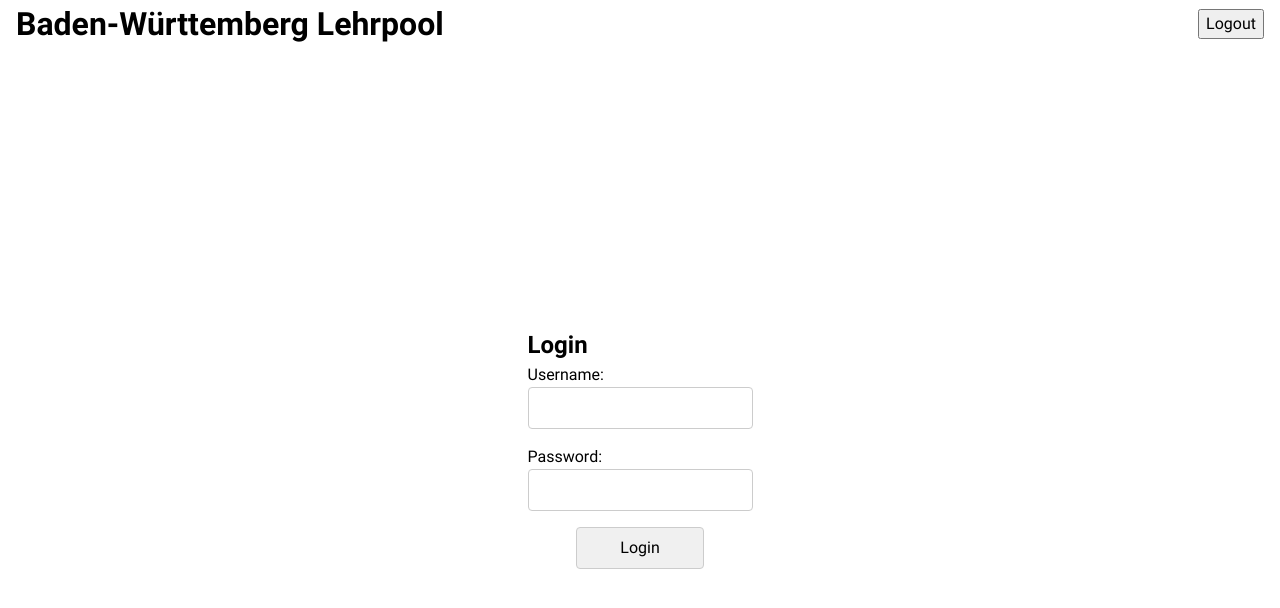
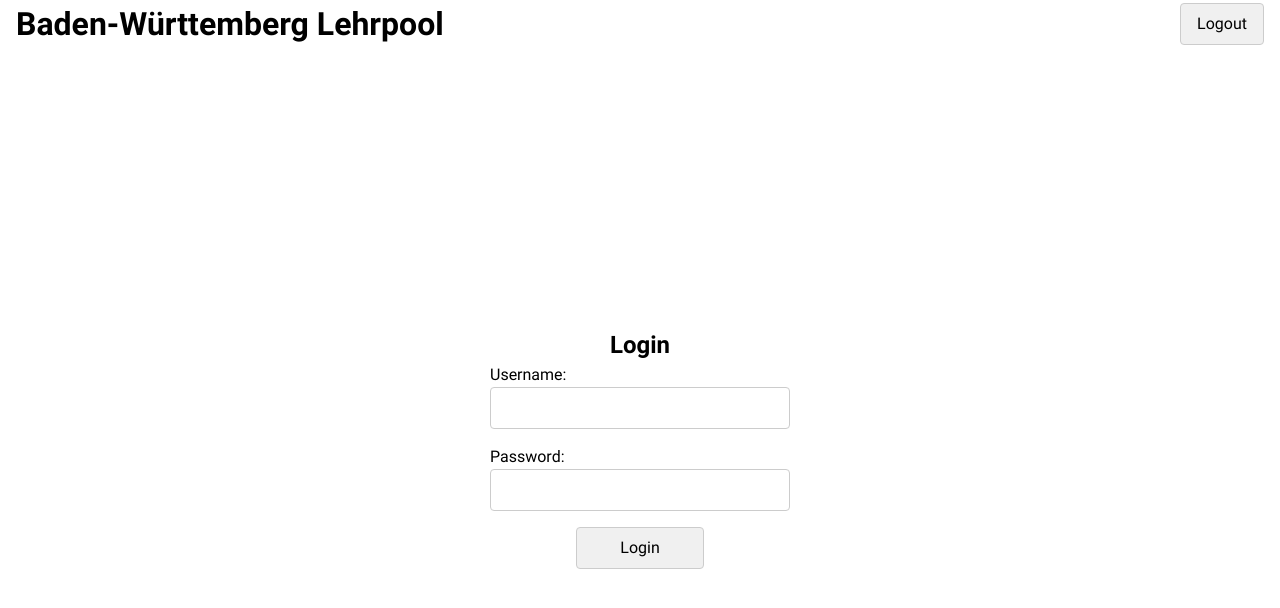
Before and after one commit to rafaelgieschke/bwlp-vue-frontend, a Vue app: page /login in a window 1280 px wide. Shown: the top 608 px of the page. Built offline with nearby package versions, Linux system fonts and the light colour scheme; sample sign-in values are in the browser's storage.

Commit message:
Make use of Pinia for login and stuff

```diff
--- a/package.json
+++ b/package.json
@@ -9,6 +9,7 @@
     "preview": "vite preview"
   },
   "dependencies": {
+    "pinia": "^2.3.0",
     "vue": "^3.5.13",
     "vue-router": "^4.5.0"
   },
--- a/src/App.vue
+++ b/src/App.vue
@@ -1,23 +1,21 @@
 <template>
   <header>
     <h1>Baden-Württemberg Lehrpool</h1>
-    <button v-if="authToken !== ''" @click="logout">Logout</button>
+    <button v-if="authStore.authToken" @click="logout">Logout</button>
   </header>
 
   <router-view></router-view>
 </template>
 
 <script setup>
-import { ref } from 'vue';
 import { useRouter } from 'vue-router';
+import { useAuthStore } from '@/stores/auth-store';
 
 const router = useRouter();
-
-let authToken = ref(localStorage.getItem('authToken') || '');
+const authStore = useAuthStore();
 
 const logout = () => {
-  localStorage.removeItem('authToken');
-  authToken.value = '';
+  authStore.clearToken();
   router.push('/login');
 };
 </script>
@@ -31,4 +29,16 @@ header {
   max-width: 1280px;
   margin: 0 auto;
 }
+
+button {
+  padding: 0.5rem 1rem;
+  background-color: #f0f0f0;
+  border: 1px solid #ccc;
+  border-radius: 0.25rem;
+  cursor: pointer;
+}
+
+button:hover {
+  background-color: #e0e0e0;
+}
 </style>
--- a/src/components/FormComponent.vue
+++ /dev/null
@@ -1,89 +0,0 @@
-<template>
-  <section v-if="!authToken">
-    <h2>Login</h2>
-
-    <form @submit.prevent="login">
-      <div>
-        <label for="username">Username:</label>
-        <input type="text" id="username" v-model="username" required />
-      </div>
-      <div>
-        <label for="password">Password:</label>
-        <input type="password" id="password" v-model="password" required />
-      </div>
-      <button type="submit">Login</button>
-    </form>
-  </section>
-</template>
-
-<script setup>
-import { ref } from 'vue';
-import { MasterServerClient } from '@/assets/js/bwlp/bwlp.js';
-import { Thrift } from '@/assets/js/thrift/thrift.js';
-
-const mainServer = 'bwlp-masterserver.ruf.uni-freiburg.de';
-
-const proto = new Thrift.Protocol(
-  new Thrift.Transport(`https://${mainServer}/thrift/`),
-);
-const main = new MasterServerClient(proto);
-
-const props = defineProps({
-  onLoginSuccess: {
-    type: Function,
-    required: true,
-  },
-});
-
-const username = ref('');
-const password = ref('');
-const authToken = ref('');
-const userInfo = ref('');
-const error = ref('');
-
-const login = async () => {
-  try {
-    const response = await main.localAccountLogin(
-      username.value,
-      password.value,
-    );
-    authToken.value = response.authToken;
-    userInfo.value = response.userInfo;
-    props.onLoginSuccess(response);
-  } catch (e) {
-    error.value = e.message;
-  }
-};
-</script>
-
-<style scoped>
-form {
-  display: grid;
-  gap: 1rem;
-
-  div {
-    display: grid;
-
-    input {
-      padding: 0.5rem;
-      border: 1px solid #ccc;
-      border-radius: 0.25rem;
-    }
-  }
-
-  button {
-    justify-self: center;
-    width: 8rem;
-    min-width: fit-content;
-    padding: 0.5rem 1rem;
-    border: 1px solid #ccc;
-    border-radius: 0.25rem;
-    background-color: #f0f0f0;
-    cursor: pointer;
-
-    &:hover {
-      background-color: #e0e0e0;
-    }
-  }
-}
-</style>
--- a/src/components/TableComponent.vue
+++ /dev/null
@@ -1,125 +0,0 @@
-<template>
-  <section class="list" v-if="imageList.length > 0">
-    <h2>Images</h2>
-
-    <table>
-      <thead>
-        <tr>
-          <th>Image Name</th>
-          <th>Creation Time</th>
-          <th>File Size</th>
-          <th>Owner</th>
-          <th class="aber-hidden">Actions</th>
-        </tr>
-      </thead>
-
-      <tbody>
-        <tr v-for="image in imageList" :key="image">
-          <td>{{ image.imageName }}</td>
-          <td>{{ new Date(image.createTime * 1000).toJSON() }}</td>
-          <td>{{ image.fileSize }}</td>
-          <td>{{ image.ownerId }}</td>
-          <td><button>Delete</button></td>
-        </tr>
-      </tbody>
-
-      <tfoot>
-        <tr>
-          <th colspan="5">Total Images: {{ imageList.length }}</th>
-        </tr>
-      </tfoot>
-    </table>
-  </section>
-</template>
-
-<script setup>
-import { ref } from 'vue';
-import { SatelliteServerClient } from '@/assets/js/bwlp/bwlp.js';
-import { Thrift } from '@/assets/js/thrift/thrift.js';
-
-const sat1Server = 'bwlp-pxe.ruf.uni-freiburg.de';
-
-const proto2 = new Thrift.Protocol(
-  new Thrift.Transport(`https://${sat1Server}/thrift/`),
-);
-const sat = new SatelliteServerClient(proto2);
-
-const props = defineProps({
-  authToken: {
-    type: String,
-    required: true,
-  },
-});
-
-const imageList = ref([]);
-const error = ref('');
-
-const fetchImages = async () => {
-  try {
-    const response = await sat.getImageList(props.authToken, [], 0);
-    imageList.value = response;
-  } catch (e) {
-    error.value = e.message;
-  }
-};
-
-// Fetch images when component is created
-fetchImages();
-</script>
-
-<style scoped>
-thead,
-tfoot {
-  background: url(@/assets/img/leopardskin.jpg);
-  color: white;
-  text-shadow: 1px 1px 1px black;
-}
-
-thead th,
-tfoot th,
-tfoot td {
-  border: 3px solid purple;
-  background: linear-gradient(to bottom, rgb(0 0 0 / 10%), rgb(0 0 0 / 50%));
-}
-
-tbody tr:nth-child(odd) {
-  background-color: #ff33cc;
-}
-
-tbody tr:nth-child(even) {
-  background-color: #e495e4;
-}
-
-tbody tr {
-  background-image: url(@/assets/img/noise.png);
-}
-
-table {
-  background-color: #ff33cc;
-}
-
-th {
-  letter-spacing: 2px;
-}
-
-td {
-  letter-spacing: 1px;
-}
-
-tbody td {
-  text-align: center;
-}
-
-tfoot th {
-  text-align: center;
-}
-
-th,
-td {
-  padding: 10px;
-}
-
-.aber-hidden {
-  display: none;
-}
-</style>
--- a/src/main.js
+++ b/src/main.js
@@ -1,11 +1,14 @@
 import '@/assets/css/main.css';
 
 import {createApp} from 'vue';
+import {createPinia} from 'pinia';
 import App from '@/App.vue';
 import router from '@/router';
 
 const app = createApp(App);
+const pinia = createPinia();
 
+app.use(pinia);
 app.use(router);
 
 app.mount('#app');
--- /dev/null
+++ b/src/stores/auth-store.js
@@ -0,0 +1,18 @@
+import {defineStore} from 'pinia';
+import {ref} from 'vue';
+
+export const useAuthStore = defineStore('auth', () => {
+  const authToken = ref(localStorage.getItem('authToken') || '');
+
+  function setToken(token) {
+    authToken.value = token;
+    localStorage.setItem('authToken', token);
+  }
+
+  function clearToken() {
+    authToken.value = '';
+    localStorage.removeItem('authToken');
+  }
+
+  return {authToken, setToken, clearToken};
+});
--- a/src/views/ListView.vue
+++ b/src/views/ListView.vue
@@ -1,22 +1,81 @@
 <template>
   <div class="list-view">
-    <TableComponent :auth-token="authToken" />
+    <section class="list" v-if="imageList.length > 0">
+      <table>
+        <thead>
+          <tr>
+            <th>Image Name</th>
+            <th>Creation Time</th>
+            <th>File Size</th>
+            <th>Owner</th>
+            <th class="aber-hidden">Actions</th>
+          </tr>
+        </thead>
+
+        <tbody>
+          <tr v-for="image in imageList" :key="image">
+            <td>{{ image.imageName }}</td>
+            <td>{{ new Date(image.createTime * 1000).toJSON() }}</td>
+            <td>{{ image.fileSize }}</td>
+            <td>{{ image.ownerId }}</td>
+            <td><button @click="deleteImage(image)">Delete</button></td>
+          </tr>
+        </tbody>
+
+        <tfoot>
+          <tr>
+            <th colspan="5">Total Images: {{ imageList.length }}</th>
+          </tr>
+        </tfoot>
+      </table>
+    </section>
+
+    <p v-if="error" class="error-message">{{ error }}</p>
   </div>
 </template>
 
 <script setup>
 import { ref, onMounted } from 'vue';
 import { useRouter } from 'vue-router';
-import TableComponent from '@/components/TableComponent.vue';
+import { useAuthStore } from '@/stores/auth-store';
+
+import { SatelliteServerClient } from '@/assets/js/bwlp/bwlp.js';
+import { Thrift } from '@/assets/js/thrift/thrift.js';
 
 const router = useRouter();
-const authToken = ref(localStorage.getItem('authToken') || '');
+const authStore = useAuthStore();
+
+const sat1Server = 'bwlp-pxe.ruf.uni-freiburg.de';
+
+const proto2 = new Thrift.Protocol(
+  new Thrift.Transport(`https://${sat1Server}/thrift/`),
+);
+const sat = new SatelliteServerClient(proto2);
+
+const imageList = ref([]);
+const error = ref('');
 
 onMounted(() => {
-  if (!authToken.value) {
+  if (!authStore.authToken) {
     router.push('/login');
+  } else {
+    fetchImages();
   }
 });
+
+const fetchImages = async () => {
+  try {
+    const response = await sat.getImageList(authStore.authToken, [], 0);
+    imageList.value = response;
+  } catch (e) {
+    error.value = e.message;
+  }
+};
+
+const logout = () => {
+  localStorage.removeItem('authToken');
+  router.push('/login');
+};
 </script>
 
 <style scoped>
@@ -24,4 +83,84 @@ onMounted(() => {
   max-width: 1280px;
   margin: 0 auto;
 }
+
+header {
+  display: flex;
+  justify-content: space-between;
+  align-items: center;
+  margin-bottom: 1rem;
+}
+
+.error-message {
+  color: red;
+  text-align: center;
+}
+
+thead,
+tfoot {
+  background: url(@/assets/img/leopardskin.jpg);
+  color: white;
+  text-shadow: 1px 1px 1px black;
+}
+
+thead th,
+tfoot th,
+tfoot td {
+  border: 3px solid purple;
+  background: linear-gradient(to bottom, rgb(0 0 0 / 10%), rgb(0 0 0 / 50%));
+}
+
+tbody tr:nth-child(odd) {
+  background-color: #ff33cc;
+}
+
+tbody tr:nth-child(even) {
+  background-color: #e495e4;
+}
+
+tbody tr {
+  background-image: url(@/assets/img/noise.png);
+}
+
+table {
+  background-color: #ff33cc;
+  width: 100%;
+}
+
+th {
+  letter-spacing: 2px;
+}
+
+td {
+  letter-spacing: 1px;
+}
+
+tbody td {
+  text-align: center;
+}
+
+tfoot th {
+  text-align: center;
+}
+
+th,
+td {
+  padding: 10px;
+}
+
+.aber-hidden {
+  display: none;
+}
+
+button {
+  padding: 0.25rem 0.5rem;
+  background-color: #f0f0f0;
+  border: 1px solid #ccc;
+  border-radius: 0.25rem;
+  cursor: pointer;
+}
+
+button:hover {
+  background-color: #e0e0e0;
+}
 </style>
--- a/src/views/LoginView.vue
+++ b/src/views/LoginView.vue
@@ -1,20 +1,59 @@
 <template>
   <div class="login-view">
-    <FormComponent @login-success="handleLoginSuccess" />
+    <h2>Login</h2>
+
+    <form @submit.prevent="login">
+      <div>
+        <label for="username">Username:</label>
+        <input type="text" id="username" v-model="username" required />
+      </div>
+      <div>
+        <label for="password">Password:</label>
+        <input type="password" id="password" v-model="password" required />
+      </div>
+      <button type="submit">Login</button>
+      <p v-if="error" class="error-message">{{ error }}</p>
+    </form>
   </div>
 </template>
 
 <script setup>
+import { ref } from 'vue';
 import { useRouter } from 'vue-router';
-import FormComponent from '@/components/FormComponent.vue';
+import { useAuthStore } from '@/stores/auth-store';
+
+import { MasterServerClient } from '@/assets/js/bwlp/bwlp.js';
+import { Thrift } from '@/assets/js/thrift/thrift.js';
 
 const router = useRouter();
+const authStore = useAuthStore();
 
-const handleLoginSuccess = (response) => {
-  // Store token in localStorage or state management
-  localStorage.setItem('authToken', response.authToken);
-  // Navigate to list view
-  router.push('/list');
+const mainServer = 'bwlp-masterserver.ruf.uni-freiburg.de';
+
+const proto = new Thrift.Protocol(
+  new Thrift.Transport(`https://${mainServer}/thrift/`),
+);
+const main = new MasterServerClient(proto);
+
+const username = ref('');
+const password = ref('');
+const error = ref('');
+
+const login = async () => {
+  try {
+    const response = await main.localAccountLogin(
+      username.value,
+      password.value,
+    );
+
+    // Use the store to set the token
+    authStore.setToken(response.authToken);
+
+    // Navigate to list view
+    router.push('/list');
+  } catch (e) {
+    error.value = e.message;
+  }
 };
 </script>
 
@@ -27,4 +66,41 @@ const handleLoginSuccess = (response) => {
   min-height: 100vh;
   padding: 2rem;
 }
+
+form {
+  display: grid;
+  gap: 1rem;
+  width: 100%;
+  max-width: 300px;
+}
+
+form div {
+  display: grid;
+}
+
+form input {
+  padding: 0.5rem;
+  border: 1px solid #ccc;
+  border-radius: 0.25rem;
+}
+
+form button {
+  justify-self: center;
+  width: 8rem;
+  min-width: fit-content;
+  padding: 0.5rem 1rem;
+  border: 1px solid #ccc;
+  border-radius: 0.25rem;
+  background-color: #f0f0f0;
+  cursor: pointer;
+}
+
+form button:hover {
+  background-color: #e0e0e0;
+}
+
+.error-message {
+  color: red;
+  text-align: center;
+}
 </style>
```
Also changed, not shown: 1 other file (tests, documents, lock files or other folders).
